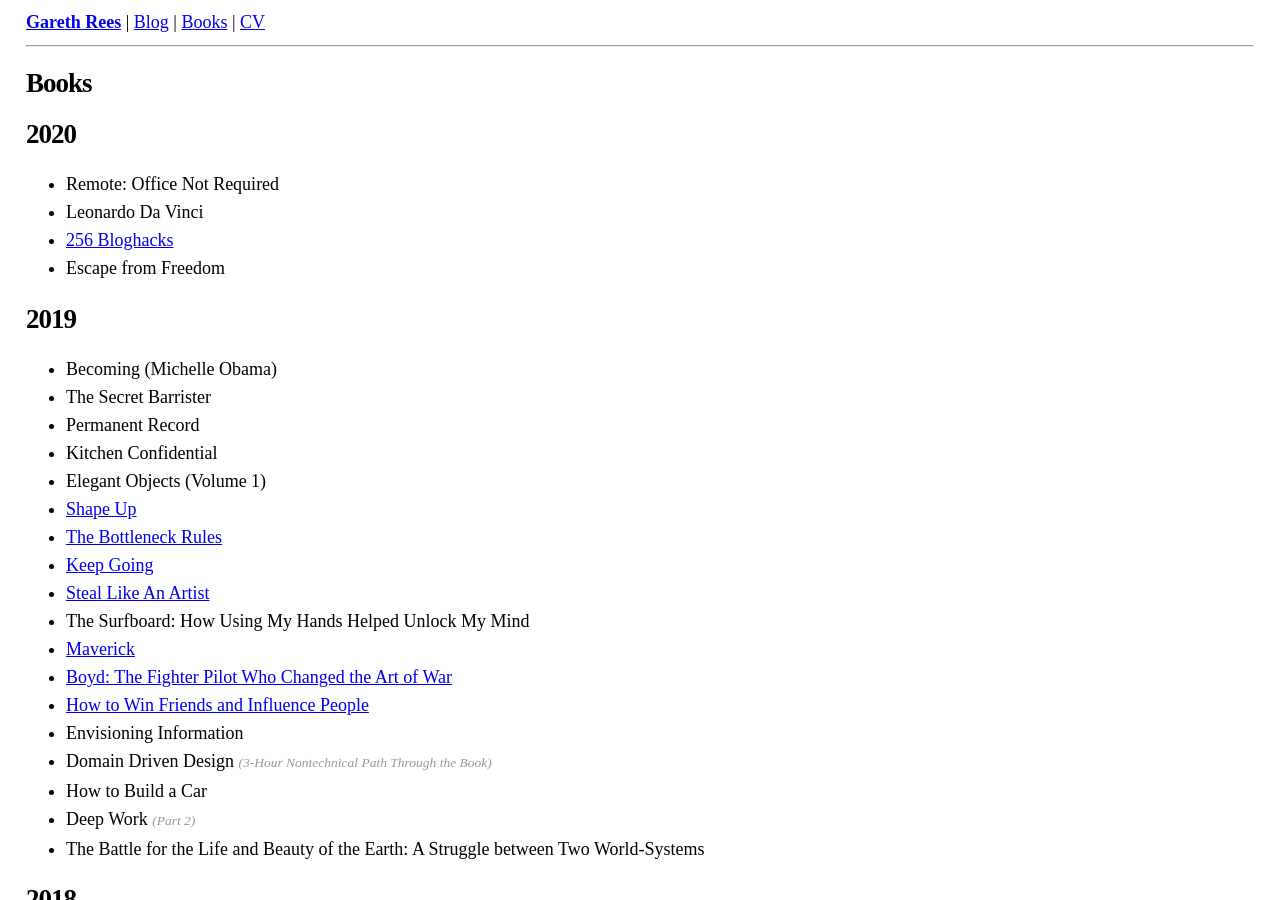
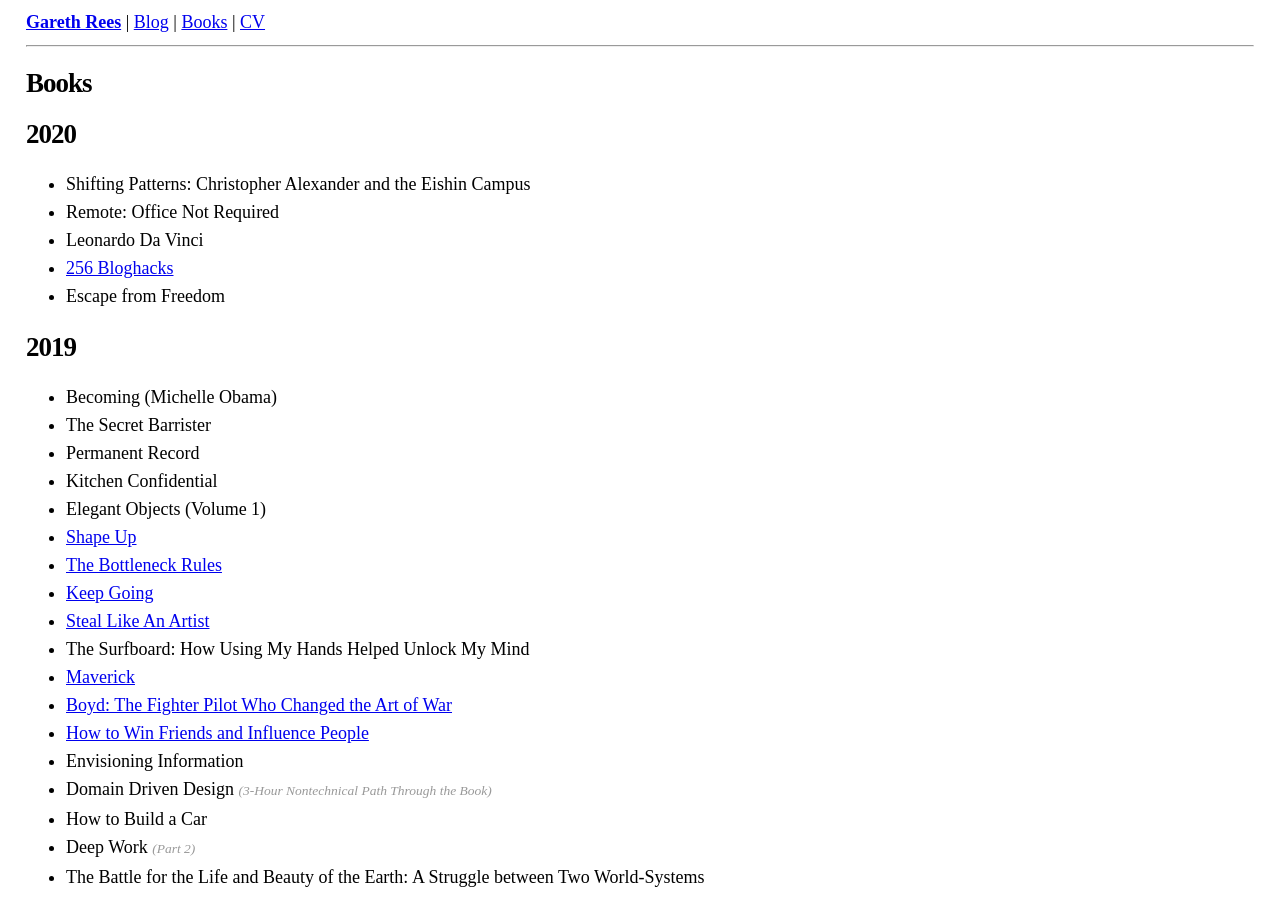
Before and after one commit to garethrees/garethrees.github.com, a Jekyll site: the page built from books.html, in a window 1280 px wide and 900 px high. Built offline with Jekyll 4.4.1, drawn with Linux system fonts in a browser that asks for light colours.

Commit message:
Add shifting patterns

```diff
--- a/_data/books.yml
+++ b/_data/books.yml
@@ -1,4 +1,5 @@
 2020:
+- title: "Shifting Patterns: Christopher Alexander and the Eishin Campus"
 - title: "Remote: Office Not Required"
 - title: Leonardo Da Vinci
 - title: 256 Bloghacks
```
